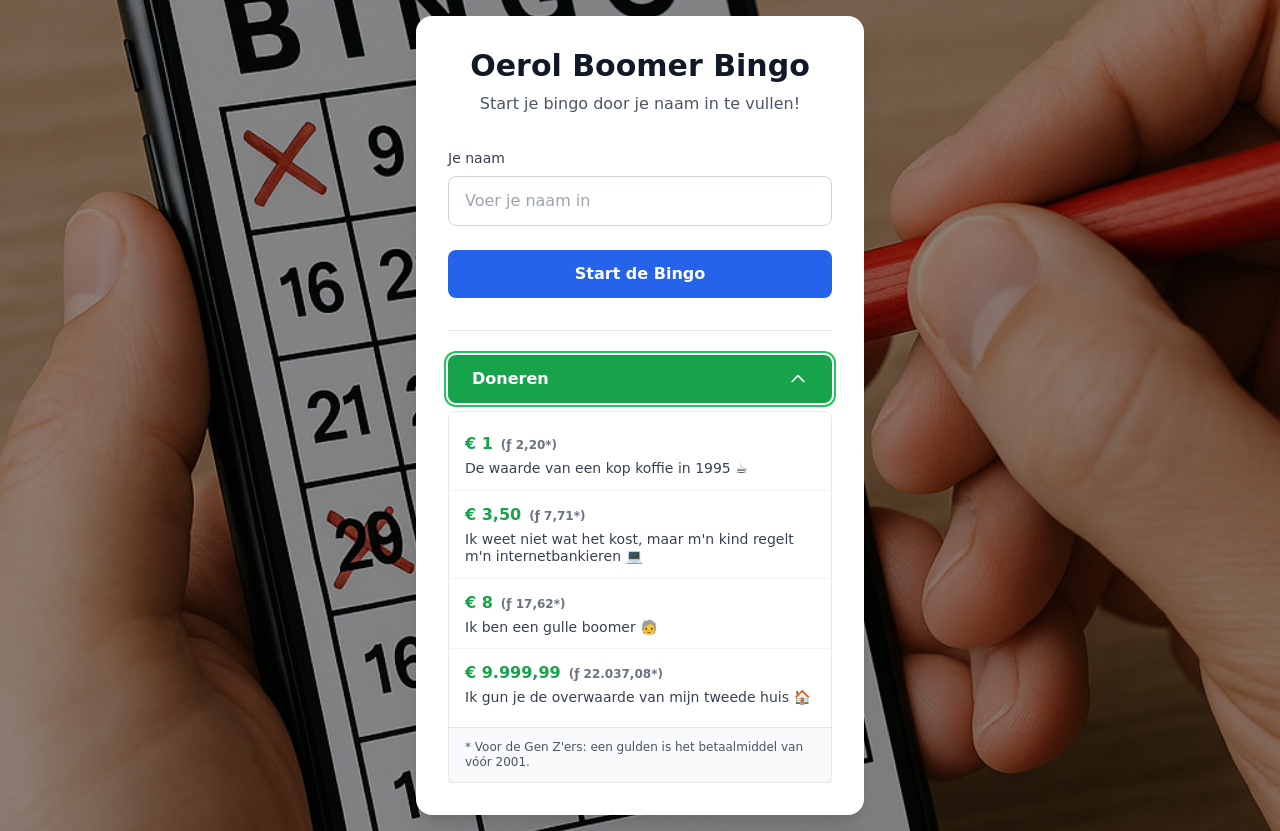
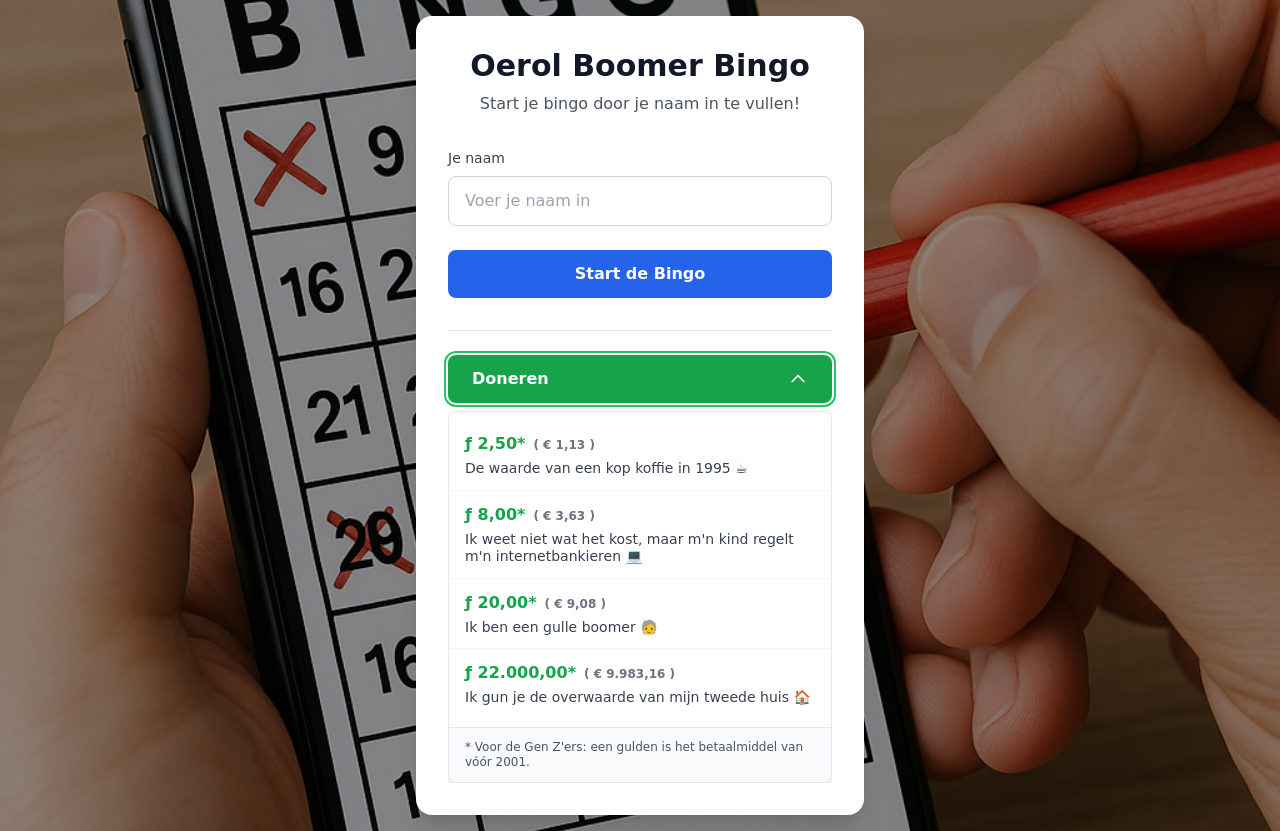
Before and after one commit to Prog-Party/oerol-boomer-bingo, a Next.js app: page / in a window 1280 px wide. Both pictures are taken after a click on the button "Doneren". Built offline with nearby package versions, Linux system fonts and the light colour scheme.

Commit message:
Refactor DonateDropdown to use euroAmount instead of amount for donations

```diff
--- a/components/DonateDropdown.tsx
+++ b/components/DonateDropdown.tsx
@@ -3,7 +3,7 @@
 import { useRef, useState } from 'react'
 
 interface DonateOption {
-  amount: number
+  euroAmount: number
   guldenAmount: number
   description: string
   payNlLink?: string
@@ -11,40 +11,45 @@ interface DonateOption {
 
 const donateOptions: DonateOption[] = [
   {
-    amount: 1,
-    guldenAmount: 2.20,
+    euroAmount: ConvertGuilderToEuro(2.50),
+    guldenAmount: 2.50,
     description: "De waarde van een kop koffie in 1995 ☕",
-    payNlLink: "https://connect.pay.nl/doneren/SL-8058-1783/0Lc5a11?amount=100&amount_min=100&extra1%5BGeef+een+compliment%5D=Wat+een+leuke+bingo%21" // Te vullen door gebruiker
+    payNlLink: "https://connect.pay.nl/doneren/SL-8058-1783/0Lc5a11?amount_min=100&extra1%5BGeef+een+compliment%5D=Wat+een+leuke+bingo%21" // Te vullen door gebruiker
   },
   {
-    amount: 3.50,
-    guldenAmount: 7.71,
+    euroAmount: ConvertGuilderToEuro(8.0),
+    guldenAmount: 8.0,
     description: "Ik weet niet wat het kost, maar m'n kind regelt m'n internetbankieren 💻",
-    payNlLink: "https://connect.pay.nl/doneren/SL-8058-1783/0Lc5a11?amount=350&amount_min=100&extra1%5BGeef+een+compliment%5D=Wat+een+leuke+bingo%21" // Te vullen door gebruiker
+    payNlLink: "https://connect.pay.nl/doneren/SL-8058-1783/0Lc5a11?amount_min=100&extra1%5BGeef+een+compliment%5D=Wat+een+leuke+bingo%21" // Te vullen door gebruiker
   },
   {
-    amount: 8,
-    guldenAmount: 17.62,
+    euroAmount: ConvertGuilderToEuro(20.0),
+    guldenAmount: 20.0,
     description: "Ik ben een gulle boomer 🧓",
-    payNlLink: "https://connect.pay.nl/doneren/SL-8058-1783/0Lc5a11?amount=800&amount_min=100&extra1%5BGeef+een+compliment%5D=Wat+een+leuke+bingo%21" // Te vullen door gebruiker
+    payNlLink: "https://connect.pay.nl/doneren/SL-8058-1783/0Lc5a11?amount_min=100&extra1%5BGeef+een+compliment%5D=Wat+een+leuke+bingo%21" // Te vullen door gebruiker
   },
   {
-    amount: 9999.99,
-    guldenAmount: 22037.08,
+    euroAmount: ConvertGuilderToEuro(22000.0),
+    guldenAmount: 22000.0,
     description: "Ik gun je de overwaarde van mijn tweede huis 🏠",
-    payNlLink: "https://connect.pay.nl/doneren/SL-8058-1783/0Lc5a11?amount=999999&amount_min=100&extra1%5BGeef+een+compliment%5D=Wat+een+leuke+bingo%21" // Te vullen door gebruiker
+    payNlLink: "https://connect.pay.nl/doneren/SL-8058-1783/0Lc5a11?amount_min=100&extra1%5BGeef+een+compliment%5D=Wat+een+leuke+bingo%21" // Te vullen door gebruiker
   }
 ]
+
+function ConvertGuilderToEuro(gulden: number): number {
+  return gulden / 2.20371
+}
 
 export default function DonateDropdown() {
   const [isOpen, setIsOpen] = useState(false)
   const dropdownRef = useRef<HTMLDivElement>(null)
 
   const handleDonateClick = (option: DonateOption) => {
-    if (option.payNlLink) {
-      window.open(option.payNlLink, '_blank')
+    if (option.payNlLink && option.euroAmount > 0) {
+      const donateAmount: number = option.euroAmount * 100
+      window.open(`${option.payNlLink}&amount=${donateAmount.toFixed(0)}`, '_blank')
     } else {
-      alert(`Pay.nl link voor €${option.amount} nog niet ingesteld`)
+      alert(`Pay.nl link voor €${option.euroAmount} nog niet ingesteld`)
     }
   }
 
@@ -84,9 +89,8 @@ export default function DonateDropdown() {
 
       {/* Accordion content - klapt naar beneden uit */}
       <div
-        className={`overflow-hidden transition-all duration-300 ease-in-out ${
-          isOpen ? 'max-h-96 opacity-100' : 'max-h-0 opacity-0'
-        }`}
+        className={`overflow-hidden transition-all duration-300 ease-in-out ${isOpen ? 'max-h-96 opacity-100' : 'max-h-0 opacity-0'
+          }`}
       >
         <div className="mt-2 bg-white rounded-lg shadow-xl border border-gray-200 overflow-hidden">
           <div className="py-2">
@@ -99,9 +103,9 @@ export default function DonateDropdown() {
                 <div className="flex items-start justify-between">
                   <div className="flex-1">
                     <div className="font-semibold text-green-600 mb-1">
-                      {formatAmount(option.amount)}
+                      ƒ {formatGuldenAmount(option.guldenAmount)}*
                       <span className="text-xs text-gray-500 ml-2">
-                        (ƒ {formatGuldenAmount(option.guldenAmount)}*)
+                        ( {formatAmount(option.euroAmount)} )
                       </span>
                     </div>
                     <div className="text-sm text-gray-700 leading-tight">
```
